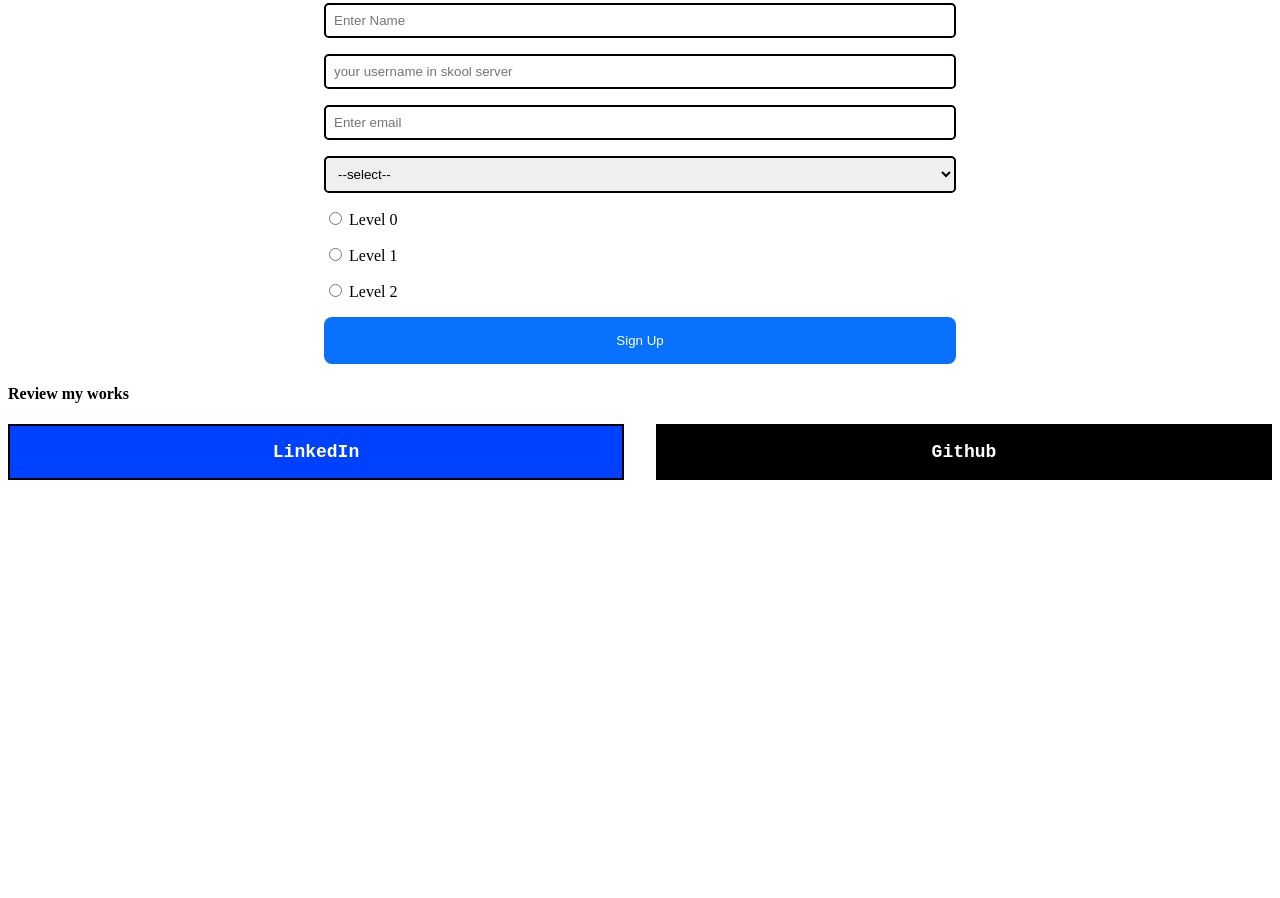
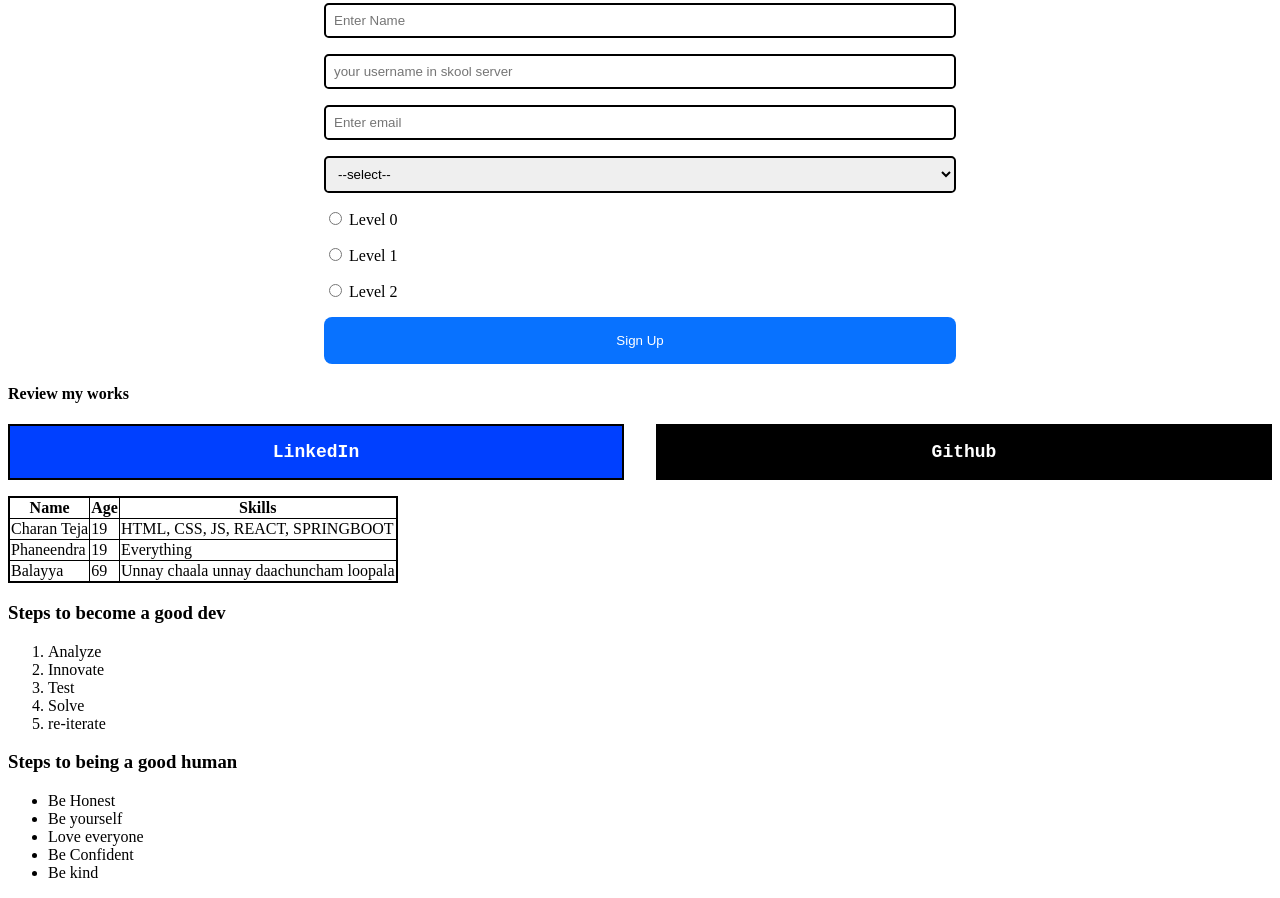
Before and after one commit to CharanTeja-6825/HTMLESSENTIALS, a plain HTML site: page HTML_M1/M1_Project.html in a window 1280 px wide. Shown: the part 409-1307 px from the top of the page. Before the commit the page ends 897 px from the top, so only its background shows below. Drawn offline with Linux system fonts and the light colour scheme.

Commit message:
PROJECT FILE UPDATE

```diff
--- a/HTML_M1/M1_Project.html
+++ b/HTML_M1/M1_Project.html
@@ -82,5 +82,46 @@
         <a class="ldn" href="https://www.linkedin.com/in/charan-teja-rathikindi">LinkedIn</a>
         <a class="git" href="https://github.com/CharanTeja-6825">Github</a>
     </div>
+    <table border="1" style="margin-top: 1rem; border-collapse: collapse;border: 2px solid black;">
+        <tr>
+            <th>Name</th>
+            <th>Age</th>
+            <th>Skills</th>
+        </tr>
+        <tr>
+            <td>Charan Teja</td>
+            <td>19</td>
+            <td>HTML, CSS, JS, REACT, SPRINGBOOT</td>
+        </tr>
+        <tr>
+            <td>Phaneendra</td>
+            <td>19</td>
+            <td>Everything</td>
+        </tr>
+        <tr>
+            <td>Balayya</td>
+            <td>69</td>
+            <td>Unnay chaala unnay daachuncham loopala</td>
+        </tr>
+    </table>
+    <div>
+        <h3>Steps to become a good dev</h3>
+        <ol>
+            <li>Analyze</li>
+            <li>Innovate</li>
+            <li>Test</li>
+            <li>Solve</li>
+            <li>re-iterate</li>
+        </ol>
+        <h3>Steps to being a good human</h3>
+        <ul>
+            <li>Be Honest</li>
+            <li>Be yourself</li>
+            <li>Love everyone</li>
+            <li>Be Confident</li>
+            <li>Be kind</li>
+        </ul>
+    </div>
+
 </body>
 </html>
```
